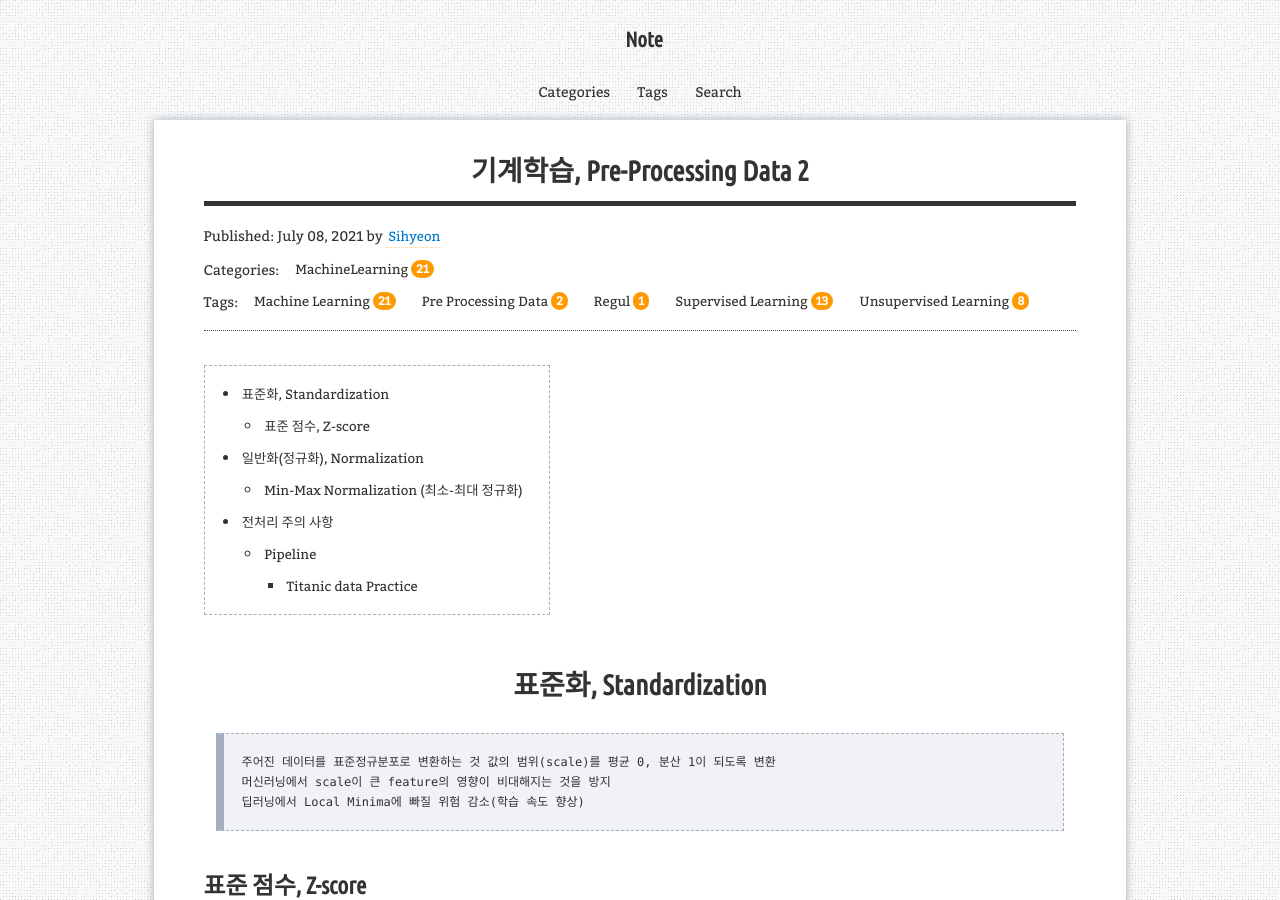
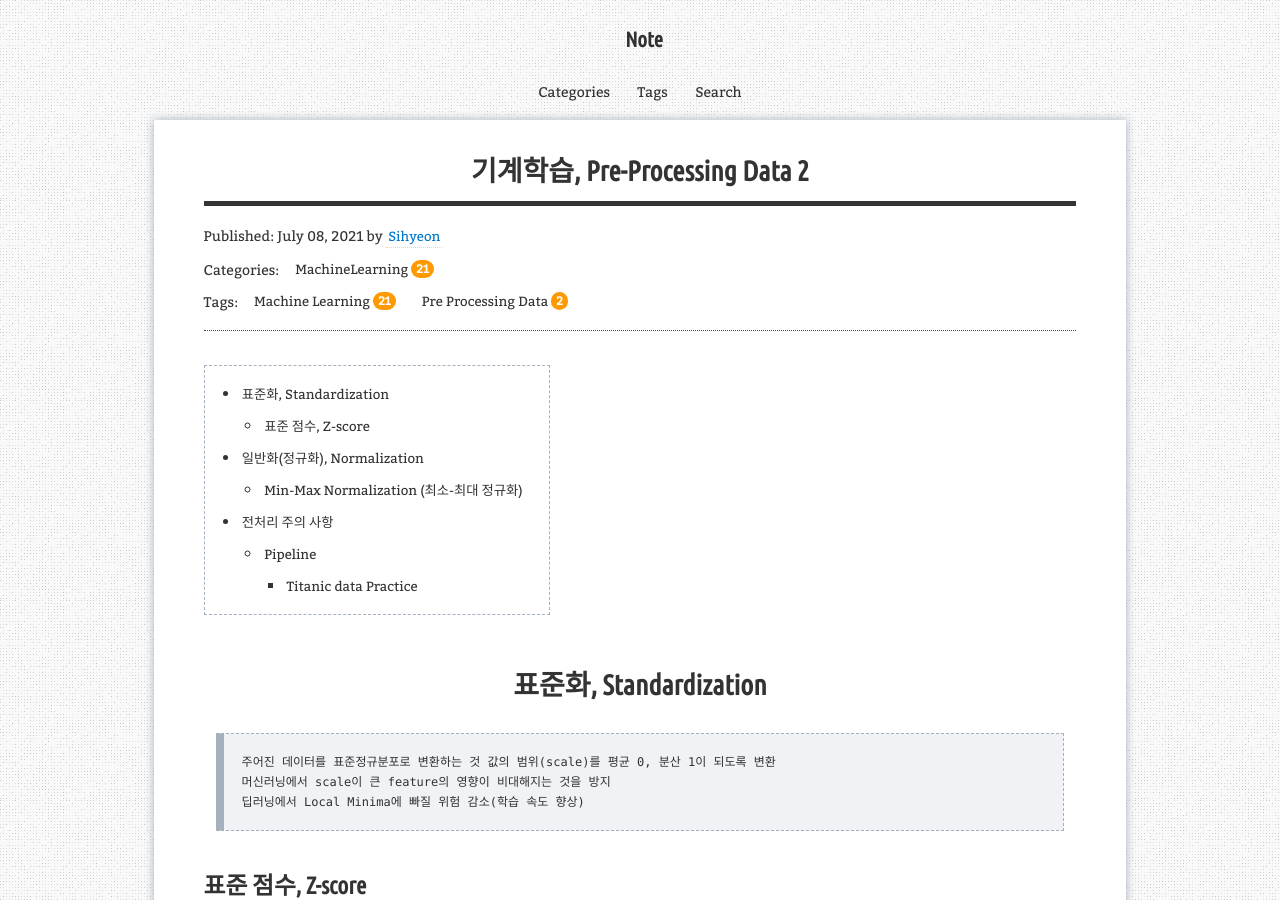
Before and after one commit to aristohyun/aristohyun.github.io, a Jekyll site: the page built from _posts/2021-07-08-Pre-Processing-Data-2.md, in a window 1280 px wide and 900 px high. Built offline with Jekyll 4.4.1, drawn with Linux system fonts in a browser that asks for light colours; formulas are drawn with MathJax 3; comment, search, counter and statistics services are not loaded.

Commit message:
Update 2021-07-08-Pre-Processing-Data-2.md

```diff
--- a/_posts/2021-07-08-Pre-Processing-Data-2.md
+++ b/_posts/2021-07-08-Pre-Processing-Data-2.md
@@ -3,7 +3,7 @@ layout: post
 title: "기계학습, Pre-Processing Data 2"
 description: "Pre-Processing Data, 데이터 전처리"
 categories: [MachineLearning]
-tags: [Machine Learning, Supervised Learning, Unsupervised Learning, Pre Processing Data, Regul, ]
+tags: [Machine Learning, Pre Processing Data]
 use_math: true
 redirect_from:
   - /2021/06/25/
```
